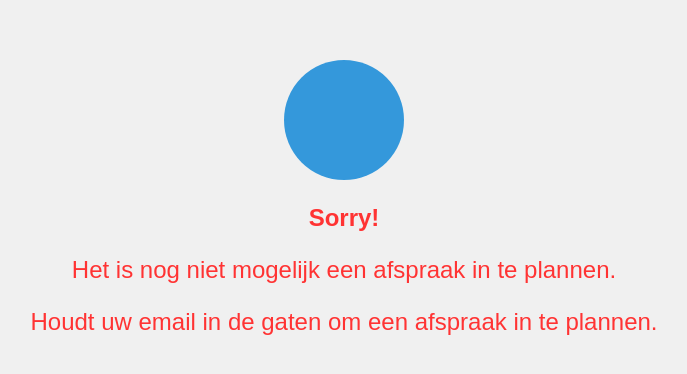
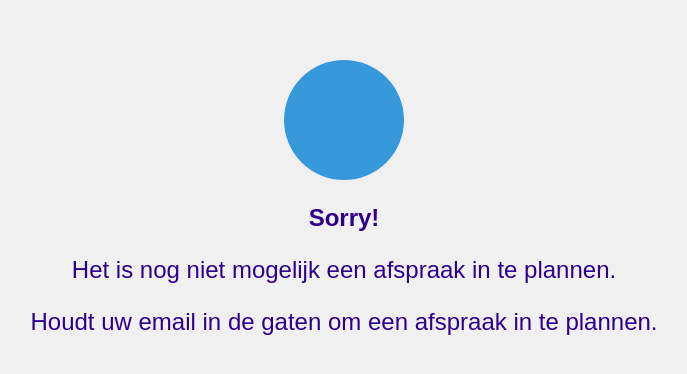
Before and after one commit to Appo-Groep/Appo-Groep.github.io, a plain HTML site: page pompen/waiting.html in a window 1280 px wide. Shown: the part 190-564 px from the top of the page, without its empty margins (296-983 px from the left). Drawn offline with Linux system fonts and the light colour scheme.

Commit message:
update foutmelding kleur

```diff
--- a/pompen/waiting.html
+++ b/pompen/waiting.html
@@ -40,7 +40,7 @@
             color: #333;
         }
         p.fail {
-            color: #F33;
+            color: rgb(46,0,139);
         }
         p.hide {
             display: none;
@@ -90,9 +90,9 @@
 
     const searchParams = new URLSearchParams(window.location.search);
 
-	const submissionId = searchParams.submission_id; // The submission ID of the jotform submission
-	const executionId = searchParams.execution_id; // The execution ID of the Make execution
-	const makeWebhookUrl = searchParams.make_polling_url; // Make Webhook URL for fetching tracking URL
+	const submissionId = searchParams.get('submission_id'); // The submission ID of the jotform submission
+	const executionId = searchParams.get('execution_id'); // The execution ID of the Make execution
+	const makeWebhookUrl = searchParams.get('make_polling_url'); // Make Webhook URL for fetching tracking URL
 
     if (!submissionId || !executionId || !makeWebhookUrl) {
         console.log('Invalid submission: ', submissionId, executionId, makeWebhookUrl, window.location);
```
